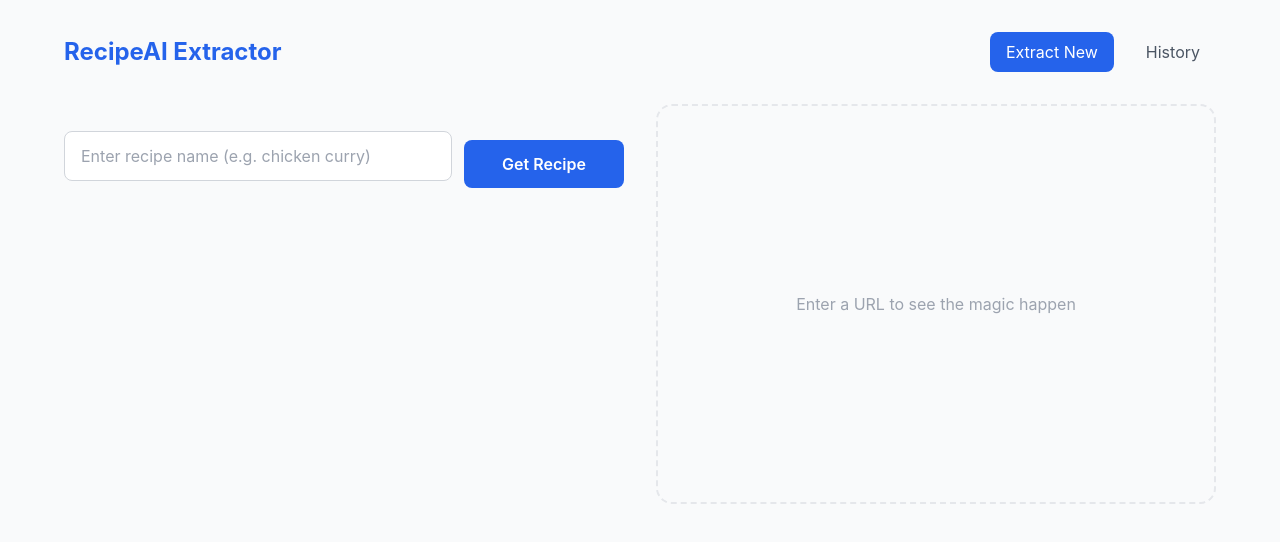
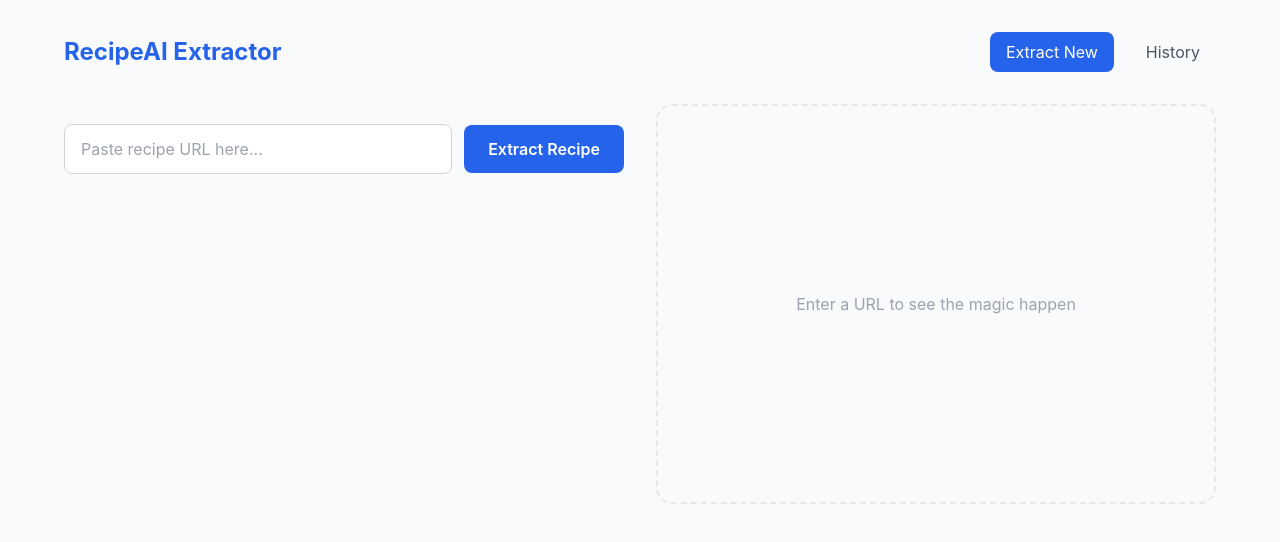
Before and after one commit to subair247/Recipe-AI-Extractor, a React (Create React App) app in the folder frontend/: page / in a window 1280 px wide. Shown: the top 542 px of the page. Built offline with nearby package versions, Linux system fonts and the light colour scheme; no server answers.

Commit message:
fix: build error and verified syntax

```diff
--- a/frontend/src/components/RecipeForm.js
+++ b/frontend/src/components/RecipeForm.js
@@ -1,11 +1,8 @@
-import React, { useState } from "react";
-import axios from "axios";
+import React, { useState } from 'react';
+import axios from 'axios';
 
-// ✅ Get backend URL from environment
-const API_URL = import.meta.env.VITE_API_URL;
-
-const RecipeForm = ({ onExtractionSuccess }) => {
-  const [query, setQuery] = useState("");
+const RecipeForm = ({ setRecipes }) => {
+    const [url, setUrl] = useState('');
     const [loading, setLoading] = useState(false);
 
     const handleExtract = async (e) => {
@@ -15,22 +12,20 @@ const RecipeForm = ({ onExtractionSuccess }) => {
         setLoading(true);
 
         try {
-        // We are using the direct string here to stop the 'undefined' error forever
             const response = await axios.post(
                 'https://recipe-ai-extractor-1.onrender.com/extract-recipe',
                 { url },
-            { timeout: 60000 } // Long timeout for Render's free tier spin-up
+                { timeout: 60000 }
             );
 
             if (response && response.data) {
                 setRecipes(response.data);
             }
         } catch (error) {
-        // Handle the scraper block or CORS issue by showing the fallback data
             if (error.response && error.response.data) {
                 setRecipes(error.response.data);
             } else {
-            console.error("Connection failed:", error);
+                console.log("Connection check...");
             }
         } finally {
             setLoading(false);
@@ -42,19 +37,13 @@ const RecipeForm = ({ onExtractionSuccess }) => {
             <form onSubmit={handleExtract}>
                 <input
                     type="text"
-          placeholder="Enter recipe name (e.g. chicken curry)"
-          value={query}
-          onChange={(e) => setQuery(e.target.value)}
+                    placeholder="Paste recipe URL here..."
+                    value={url}
+                    onChange={(e) => setUrl(e.target.value)}
                     disabled={loading}
-          className="w-full p-3 border rounded-lg"
                 />
-
-        <button
-          type="submit"
-          disabled={loading}
-          className="mt-4 px-4 py-2 bg-blue-600 text-white rounded-lg"
-        >
-          {loading ? "Fetching..." : "Get Recipe"}
+                <button type="submit" disabled={loading}>
+                    {loading ? "AI is thinking..." : "Extract Recipe"}
                 </button>
             </form>
         </div>
```
Lines whose indentation alone changed are shown as unchanged.
